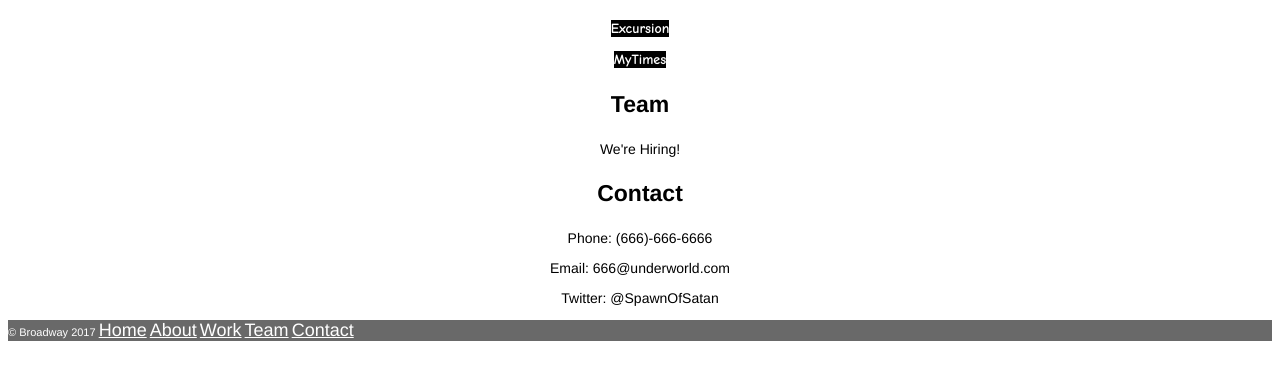
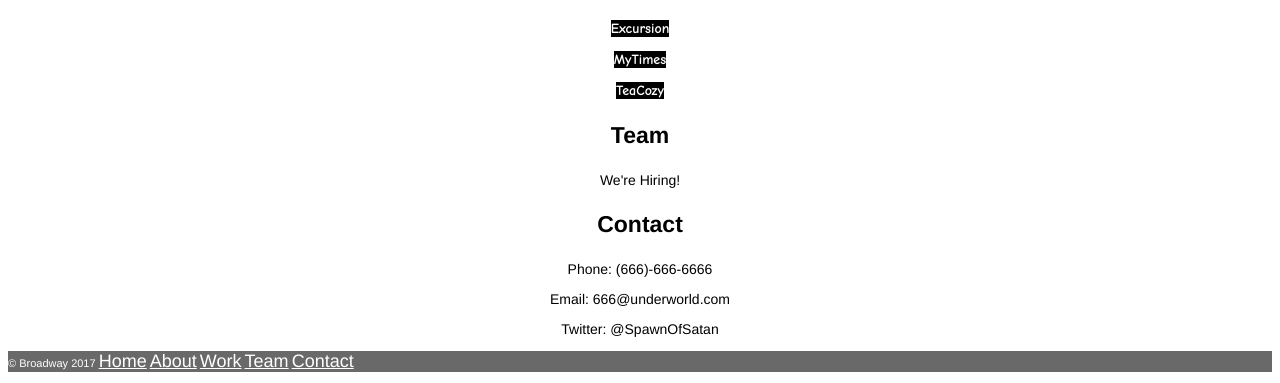
Before and after one commit to GungnirZ/Broadway, a plain HTML site: page index.html in a window 1280 px wide. Shown: the part 1764-2147 px from the top of the page. Before the commit the page ends 2116 px from the top, so only its background shows below. Drawn offline with Linux system fonts and the light colour scheme.

Commit message:
added new portfolio site.

```diff
--- a/index.html
+++ b/index.html
@@ -49,6 +49,7 @@
       <!--<p class="text">Coming Soon</p>-->
         <p class ="text"><a href="https://gungnirz.github.io/excursion/" target="_blank">Excursion</a></p>
         <p class ="text"><a href="https://gungnirz.github.io/MyTimes/" target="_blank">MyTimes</a></p>
+        <p class ="text"><a href="https://gungnirz.github.io/TeaCozy/" target="_blank">TeaCozy</a></p>
       </div>
       <div class="body" id="team">
         <h3 class="subhead">Team</h3>
```
